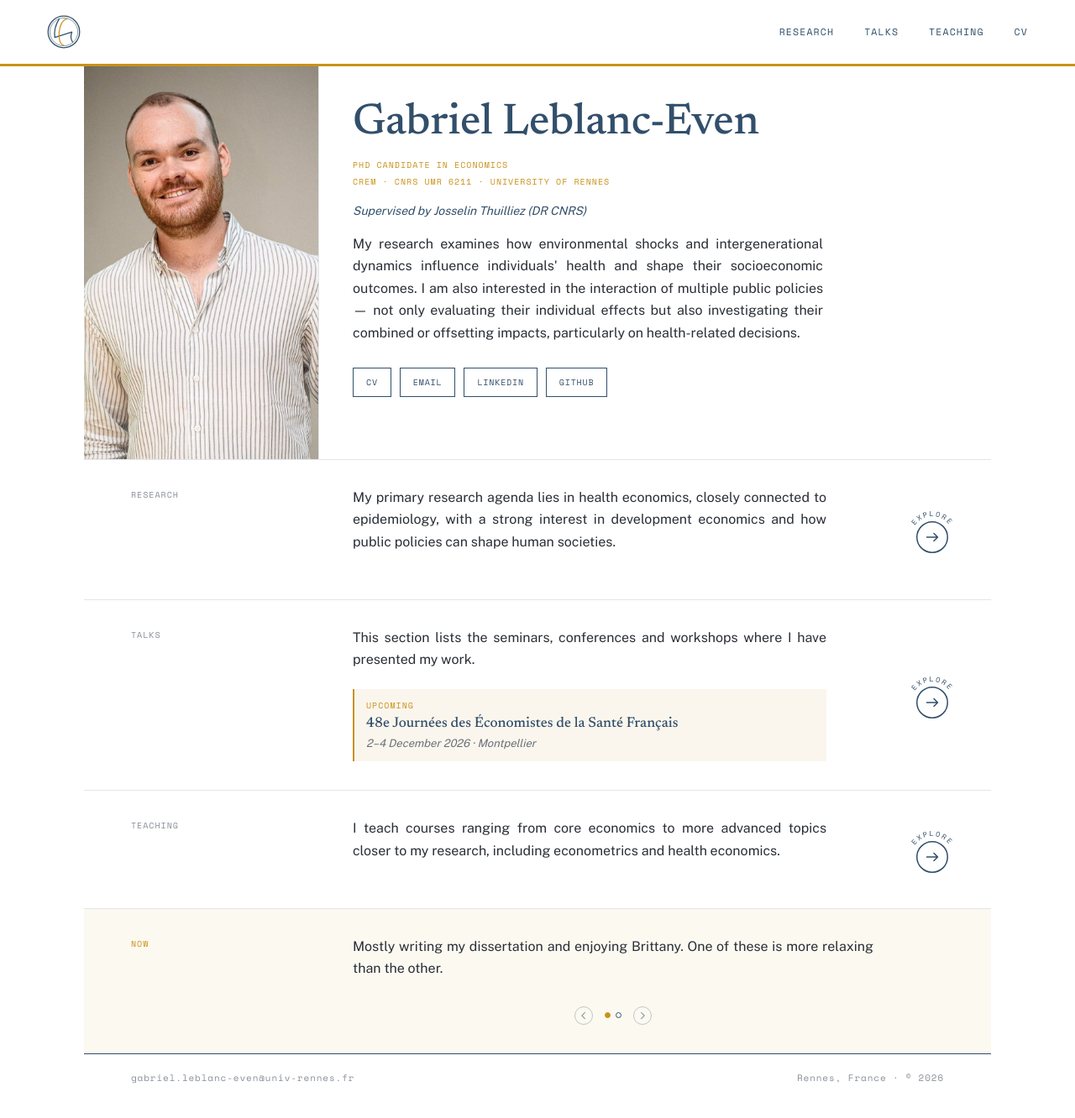
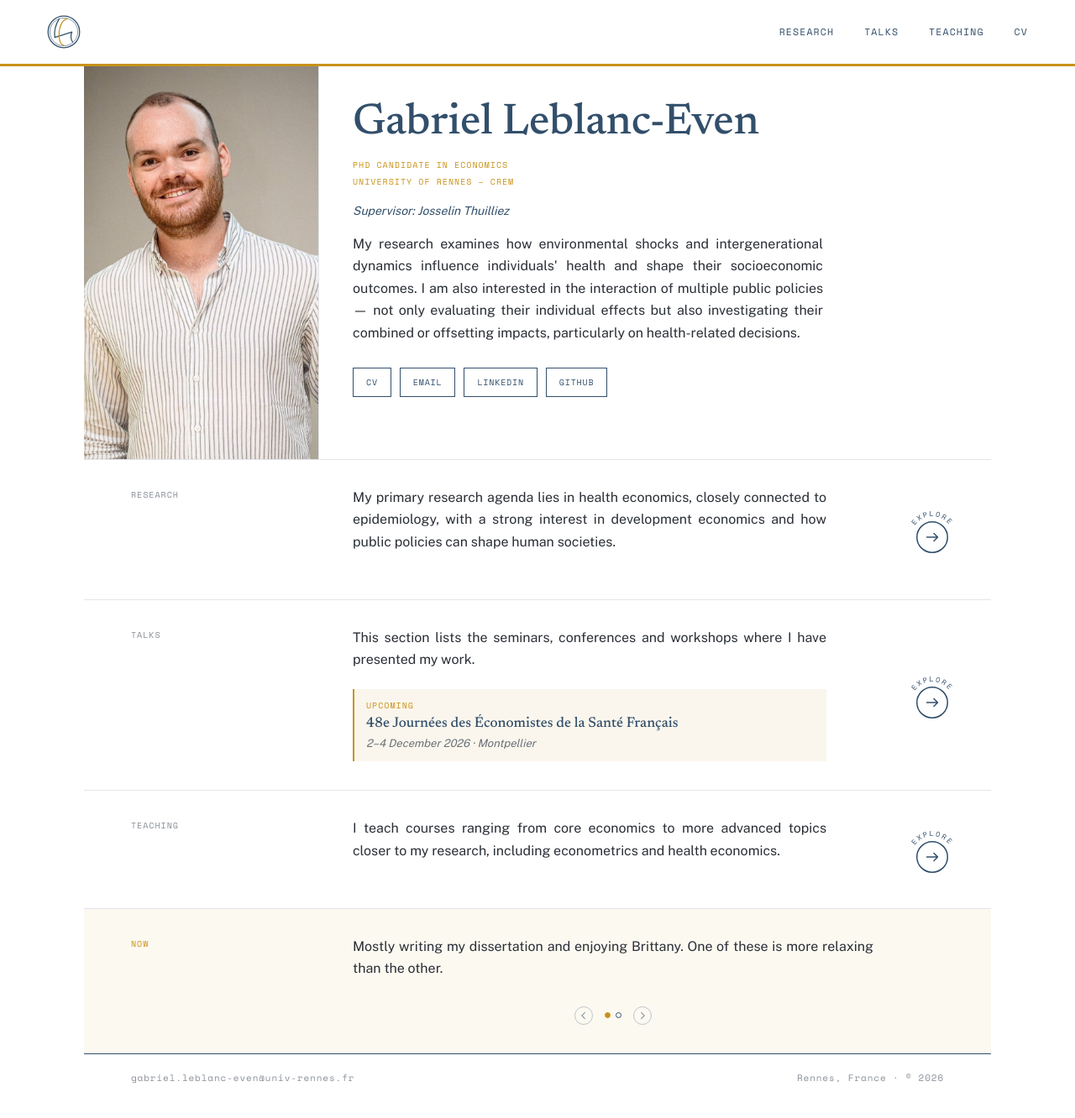
Before and after one commit to gabriel-leblanceven/gabriel-leblanceven.github.io, a Jekyll site: the page built from _pages/about.md, in a window 1280 px wide. Shown: the whole page at 84% size. Built offline with Jekyll 4.4.1, drawn with Linux system fonts in a browser that asks for light colours; a script bundle is joined from its source files by our own code; library files that are not in the unit come from our copies.

Commit message:
Simplify homepage header lines
"University of Rennes – CREM" on one line and "Supervisor: Josselin
Thuilliez" on its own, without the CNRS details.

Co-Authored-By: Claude Opus 5.5 <noreply@anthropic.com>

```diff
--- a/_pages/about.md
+++ b/_pages/about.md
@@ -109,8 +109,8 @@ html, body{margin:0 !important;padding:0 !important;}
     <div class="gle__herobody">
       <h1 class="gle__name">Gabriel <span style="white-space:nowrap;">Leblanc-Even</span></h1>
       <div class="gle__kicker" style="margin-top: 14px;">PhD Candidate in Economics</div>
-      <div class="gle__kicker">CREM &middot; CNRS UMR 6211 &middot; University of Rennes</div>
-      <div class="gle__supervisor">Supervised by Josselin Thuilliez (DR CNRS)</div>
+      <div class="gle__kicker">University of Rennes &ndash; CREM</div>
+      <div class="gle__supervisor">Supervisor: Josselin Thuilliez</div>
       <p class="gle__lede">My research examines how environmental shocks and intergenerational dynamics influence individuals' health and shape their socioeconomic outcomes. I am also interested in the interaction of multiple public policies &mdash; not only evaluating their individual effects but also investigating their combined or offsetting impacts, particularly on health-related decisions.</p>
       <div class="gle__links">
         <a class="gle__btn" href="{{ '/cv/' | relative_url }}">CV</a>
```
